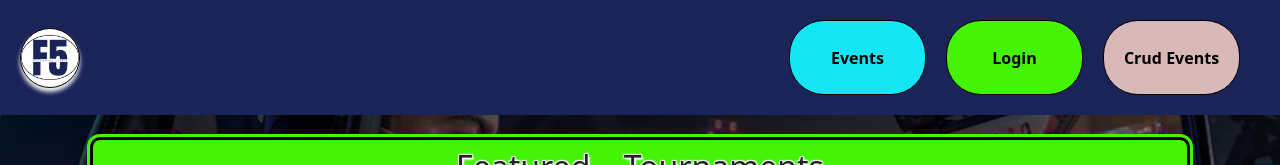
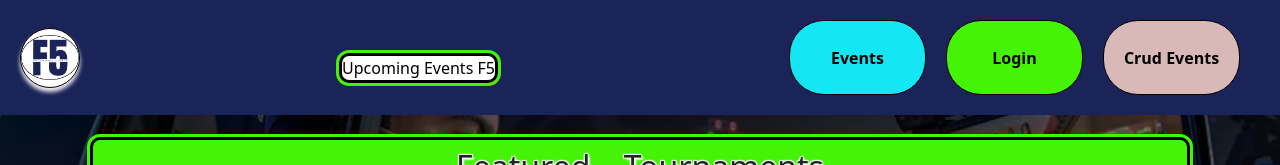
Before and after one commit to mcefen/upcoming_events, an Angular app in the folder front/: page /home in a window 1280 px wide. Shown: the top 165 px of the page. Built offline with nearby package versions, Linux system fonts and the light colour scheme; no server answers.

Commit message:
UPDATE STYLES AND STRUCTURE

```diff
--- a/front/src/app/Events/components/event-detail/event-detail.component.html
+++ b/front/src/app/Events/components/event-detail/event-detail.component.html
@@ -1,7 +1,7 @@
 <div *ngFor="let event of events">
     <div class="container-global">
         <div class="container-up">
-            <img class="img-event-details" [src]="event.image" alt="{{ event.title }}">
+            <img [src]="'../../../../assets/images/' + event?.image" class="img-fluid mb-3">
         </div>
         <div class="container-aside">
             <p class="comentarios">{{ event.description }}</p>
--- a/front/src/app/Events/components/event-detail/event-detail.component.ts
+++ b/front/src/app/Events/components/event-detail/event-detail.component.ts
@@ -14,6 +14,7 @@ export class EventDetailComponent implements OnInit {
   ngOnInit(): void {
     this.eventService.getUpcomingEvents().subscribe(data => {
       this.events = data;
+      console.log(this.events)
     });
   }
 }
--- a/front/src/app/Events/components/pageregister/pageregister.component.ts
+++ b/front/src/app/Events/components/pageregister/pageregister.component.ts
@@ -1,4 +1,5 @@
 import { Component } from '@angular/core';
+import { HttpClient } from '@angular/common/http'
 
 @Component({
   selector: 'app-pageregister',
--- a/front/src/app/Events/views/home/home.component.scss
+++ b/front/src/app/Events/views/home/home.component.scss
@@ -41,7 +41,7 @@
 }
 
 .container-h1-2{
-    background-color: #EE7301;
+    background-color: rgba(68, 243, 6, 1);
     border: 0.188rem solid #000000;
     outline: 0.188rem solid #EE7301;
     margin-top: 20px;
--- a/front/src/app/shared/header/header.component.html
+++ b/front/src/app/shared/header/header.component.html
@@ -1,7 +1,14 @@
+<div class="home-container">
     <header class="header">
       <div class="logo-container">
-        <img src="../../../assets/images/Logo.png" alt="Logo" class="logo">
+        <a routerLink="/home">
+          <img src="../../assets/images/Logo.png" alt="Logo" class="logo">
+        </a>
       </div>
+      <div class="upcoming-events">
+        Upcoming Events F5
+      </div>
+
       <nav class="nav">
         <ul>
           <li><a routerLink="/events"><button class="events">Events</button></a></li>
@@ -14,4 +21,5 @@
         <div class="hamburger"></div>
         <div class="hamburger"></div>
       </div>
+
     </header>
--- a/front/src/app/shared/header/header.component.scss
+++ b/front/src/app/shared/header/header.component.scss
@@ -100,6 +100,17 @@ $secondary-color: #e74c3c;
     }
   }
 
+
+.upcoming-events{
+  background-color:  white;
+  border: 0.188rem solid #000000;
+  outline: 0.188rem solid  rgba(68, 243, 6, 1);
+  margin-top: 20px;
+  border-radius: 10px;
+  text-align: center;
+  color:black;
+}
+
   @media (max-width: 768px) {
     .nav {
       display: none;
```
Lines whose indentation alone changed are shown as unchanged.
